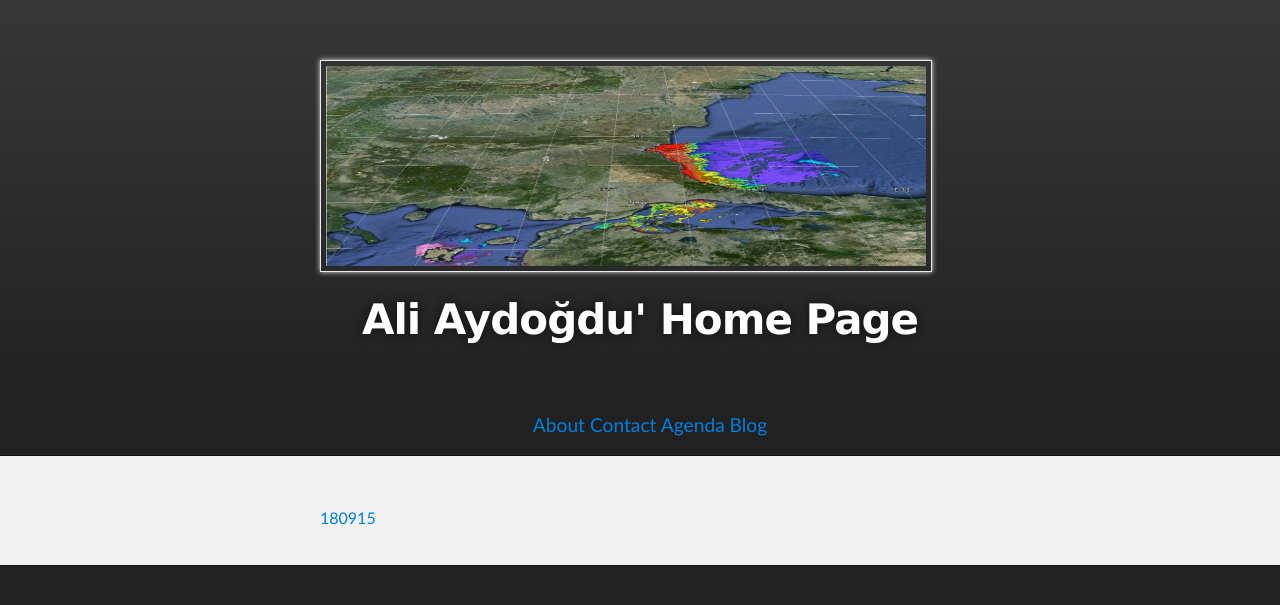
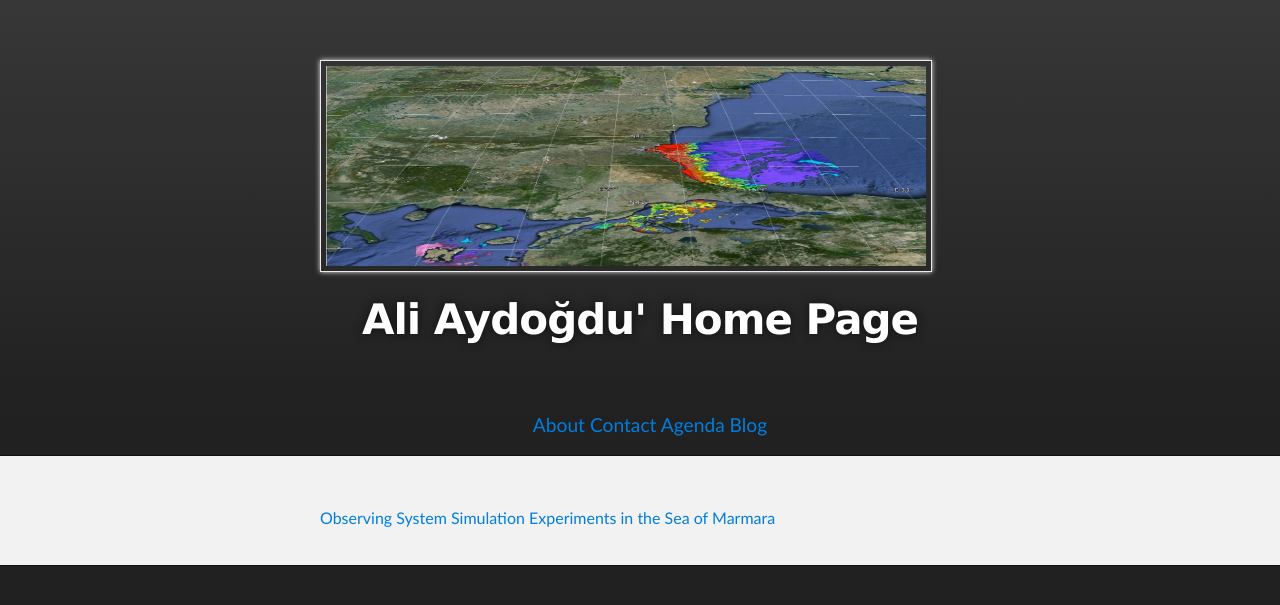
Before and after one commit to aydogduali/aydogduali.github.io, a Jekyll site: the page built from blog/index.md, in a window 1280 px wide. Shown: the top 605 px of the page. Built offline with Jekyll 4.4.1, drawn with Linux system fonts in a browser that asks for light colours; the repository's description, which GitHub fills in, is left out.

Commit message:
added first post

```diff
--- a/blog/index.md
+++ b/blog/index.md
@@ -2,7 +2,7 @@
 layout: default
 ---
 
-[180915](20180915_osse_marmara.md)
+[Observing System Simulation Experiments in the Sea of Marmara](20180915_osse_marmara.md)
 
 
 <ul>
```
